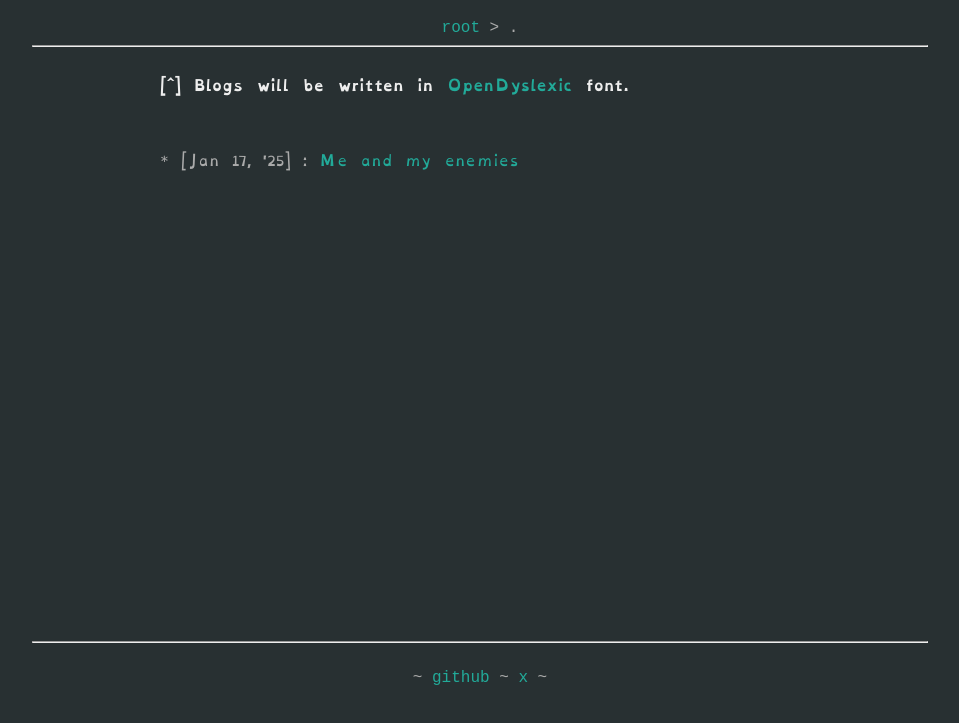
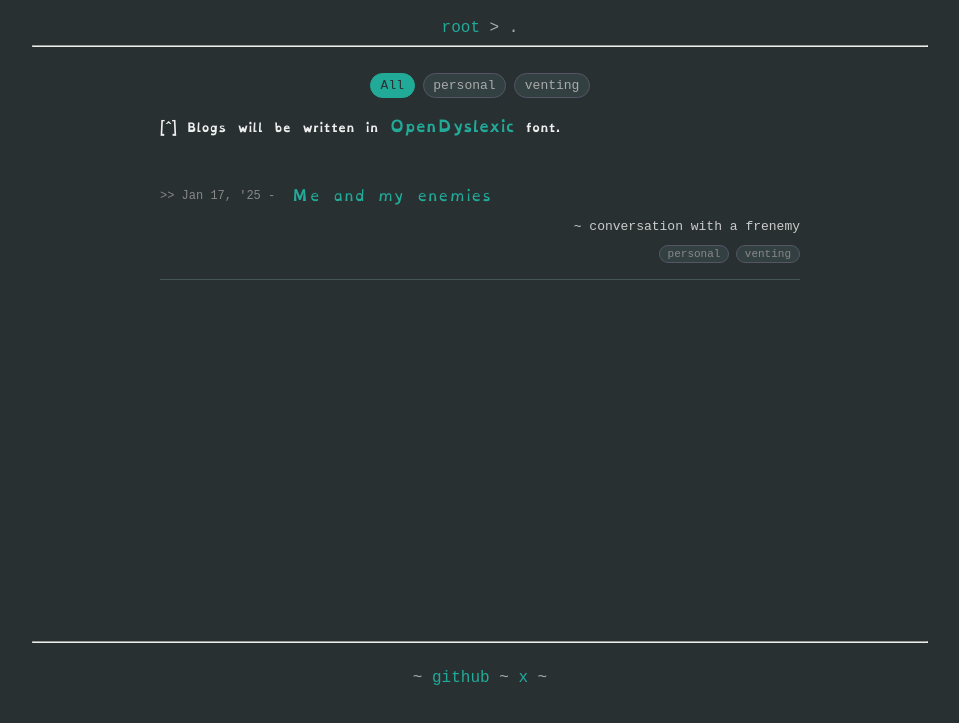
Before and after one commit to aeryskyB/weird_corner, a plain HTML site: page blogs/index.html in a window 1280 px wide. Shown: the part 69-792 px from the top of the page, without its empty margins (160-1119 px from the left). Drawn offline with Linux system fonts and the light colour scheme.

Commit message:
feat: add blog tags

```diff
--- a/blogs/index.html
+++ b/blogs/index.html
@@ -17,9 +17,10 @@
         <hr><br>
         <div id="dump">
             <div id="blog">
-                <strong>[^] Blogs will be written in <a href="https://opendyslexic.org/" rel="noopener">OpenDyslexic</a> font.</strong>
-                <br><br><br>
-                * [Jan 17, '25] : <a href="./me-and-my-enemies/">Me and my enemies</a><br>
+                <div id="tag-filters"></div>
+                <strong style="font-size: 0.8em;">[^] Blogs will be written in <a href="https://opendyslexic.org/" rel="noopener">OpenDyslexic</a> font.</strong>
+                <br><br>
+                <div id="blog-list"></div>
             </div>
         </div>
         <hr><br>
@@ -27,5 +28,5 @@
     </div>
     <img id="upa" src="../upa.png" alt="Upa">
 </body>
-
+<script src="./script.js"></script>
 </html>
--- /dev/null
+++ b/blogs/posts.json
@@ -0,0 +1,9 @@
+[
+  {
+    "title": "Me and my enemies",
+    "date": "Jan 17, '25",
+    "excerpt": "conversation with a frenemy",
+    "tags": ["personal", "venting"],
+    "link": "./me-and-my-enemies/"
+  }
+]
--- /dev/null
+++ b/blogs/script.js
@@ -0,0 +1,61 @@
+const listEl = document.getElementById('blog-list');
+const tagEl = document.getElementById('tag-filters');
+let allPosts = [];
+
+async function loadPosts() {
+    try {
+        const res = await fetch('./posts.json');
+        allPosts = await res.json();
+    } catch (e) {
+        listEl.textContent = 'Could not load posts. Make sure you are serving this over HTTP (e.g. python -m http.server or Live Server).';
+        return;
+    }
+    renderTags();
+    renderPosts(allPosts);
+}
+
+function renderTags() {
+    const tags = [...new Set(allPosts.flatMap(p => p.tags))].sort();
+    tagEl.innerHTML = '';
+
+    const allBtn = document.createElement('button');
+    allBtn.textContent = 'All';
+    allBtn.className = 'tag active';
+    allBtn.onclick = () => setActive(allBtn, null);
+    tagEl.appendChild(allBtn);
+
+    tags.forEach(tag => {
+        const btn = document.createElement('button');
+        btn.textContent = tag;
+        btn.className = 'tag';
+        btn.onclick = () => setActive(btn, tag);
+        tagEl.appendChild(btn);
+    });
+}
+
+function setActive(activeBtn, tag) {
+    [...tagEl.querySelectorAll('.tag')].forEach(b => b.classList.remove('active'));
+    activeBtn.classList.add('active');
+    const filtered = tag ? allPosts.filter(p => p.tags.includes(tag)) : allPosts;
+    renderPosts(filtered);
+}
+
+function renderPosts(posts) {
+    listEl.innerHTML = '';
+    if (posts.length === 0) {
+        listEl.innerHTML = '<p style="color:#888888">No posts with this tag.</p>';
+        return;
+    }
+    posts.forEach(p => {
+        const el = document.createElement('div');
+        el.className = 'post';
+        el.innerHTML = `
+            <p class="meta"> >> ${p.date} - <a href="${p.link}">${p.title}</a></p>
+            ${p.excerpt ? `<p class="excerpt">~ ${p.excerpt}</p>` : ''}
+            <div class="post-tags">${p.tags.map(t => `<span class="tag-pill">${t}</span>`).join('')}</div>
+        `;
+        listEl.appendChild(el);
+    });
+}
+
+loadPosts();
--- a/css/style.css
+++ b/css/style.css
@@ -217,3 +217,16 @@ a:link, a:visited, a:hover, a:active {
 mjx-container.MathJax {
     pointer-events: none;
 }
+
+#tag-filters { margin-bottom: 1rem; display: flex; gap: 0.5rem; flex-wrap: wrap; justify-content: center; }
+.tag { background: #334042; color: #aaaaaa; border: 1px solid #556; padding: 0.25rem 0.6rem; border-radius: 999px; cursor: pointer; font: inherit; font-size: 13px; }
+.tag:hover { background: #445557; color: #eeeeee; }
+.tag.active { background: #22aa99; color: #283032; border-color: #22aa99; }
+.post { margin: 1.2rem 0; text-align: left; padding-bottom: 1rem; border-bottom: 1px solid #445557;  display: flex; flex-direction: column; align-items: center; gap: 0.2rem}
+.meta { font-size: 12px; color: #888888; margin: 0 0 0.25rem 0; display: flex; flex-direction: row; align-items: center; gap: 1rem; align-self: flex-start;}
+.post h2 { margin: 0.25rem 0; font-size: 1rem;}
+.post h2 a { color: #22aa99; }
+.post h2 a:hover { color: #119988; }
+.excerpt { font-size: 13px; color: #cccccc; margin: 0.25rem 0 0.5rem 0; align-self: flex-end;}
+.post-tags { display: flex; gap: 0.4rem; flex-wrap: wrap; align-self: flex-end;}
+.tag-pill { background: #334042; color: #888888; border: 1px solid #556; padding: 0.1rem 0.5rem; border-radius: 999px; font-size: 11px; }
```
Also changed, not shown: blogs/me-and-my-enemies/index.html (+5 -0 lines).
